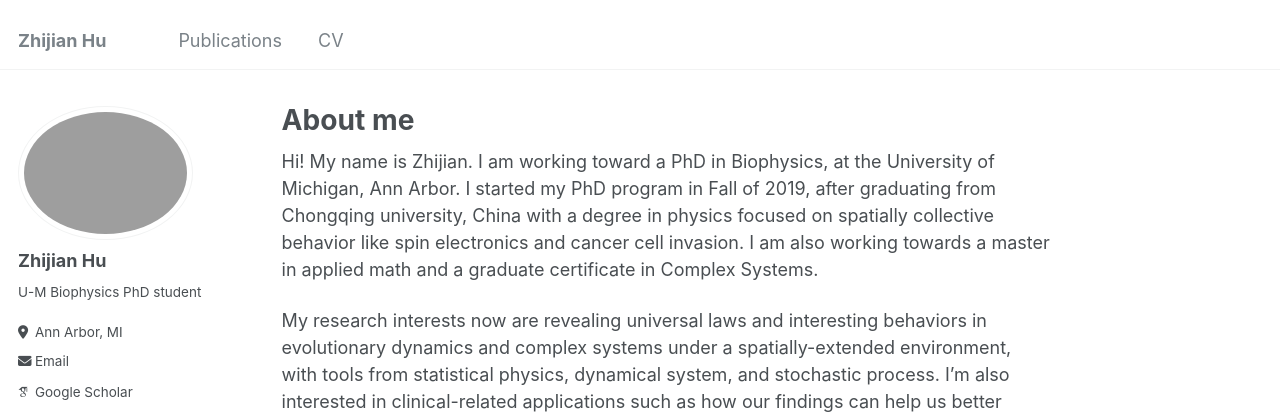
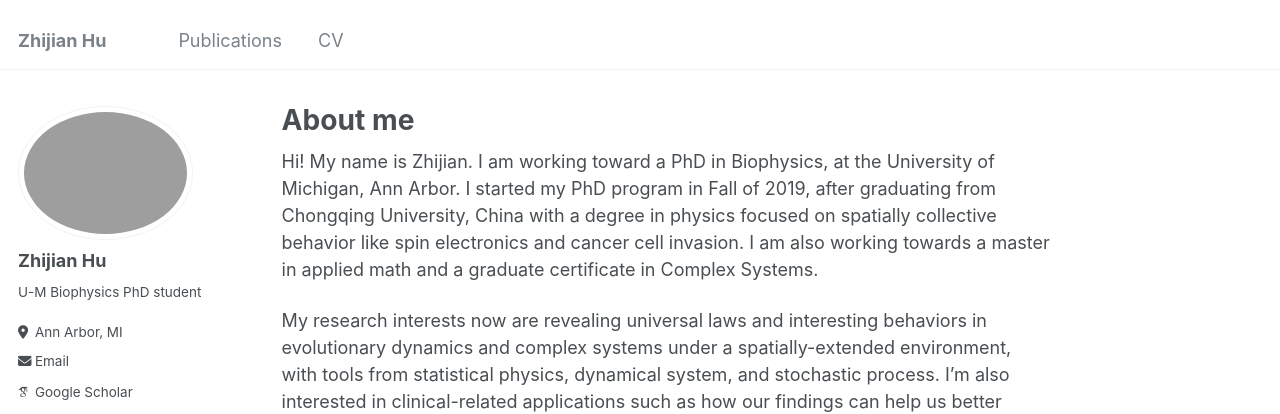
Before and after one commit to Zzzzzhijian/Zzzzzhijian.github.io, a Jekyll site: the page built from _pages/about.md, in a window 1280 px wide and 1049 px high. Shown: the top 414 px of the window. Built offline with Jekyll 4.4.1, drawn with Linux system fonts in a browser that asks for light colours; some web fonts are replaced.

```diff
--- a/_pages/about.md
+++ b/_pages/about.md
@@ -7,7 +7,7 @@ redirect_from:
   - /about.html
 ---
 
-Hi! My name is Zhijian. I am working toward a PhD in Biophysics, at the University of Michigan, Ann Arbor. I started my PhD program in Fall of 2019, after graduating from Chongqing university, China with a degree in physics focused on spatially collective behavior like spin electronics and cancer cell invasion. I am also working towards a master in applied math and a graduate certificate in Complex Systems.
+Hi! My name is Zhijian. I am working toward a PhD in Biophysics, at the University of Michigan, Ann Arbor. I started my PhD program in Fall of 2019, after graduating from Chongqing University, China with a degree in physics focused on spatially collective behavior like spin electronics and cancer cell invasion. I am also working towards a master in applied math and a graduate certificate in Complex Systems.
 
  My research interests now are revealing universal laws and interesting behaviors in evolutionary dynamics and complex systems under a spatially-extended environment, with tools from statistical physics, dynamical system, and stochastic process. I'm also interested in clinical-related applications such as how our findings can help us better understand antibiotic resistance and cancer metastasis, both experimentally and theoretically. I'm currently supervised by Professor [Kevin Wood](https://lsa.umich.edu/biophysics/people/core-faculty/kbwood.html), on investigating how bacteria grows and evolves in a spatially drug heterogeneous environment.
 
```
